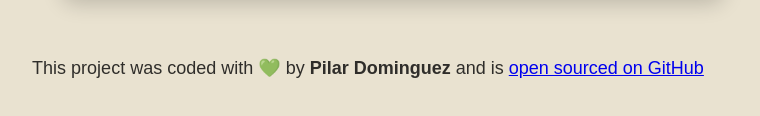
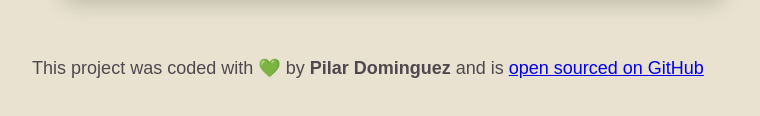
Before and after one commit to Pildomfl/World-clock, a plain HTML site: page index.html in a window 1280 px wide. Shown: the part 520-636 px from the top of the page, without its empty margins (272-1032 px from the left). Drawn offline with nearby package versions, Linux system fonts and the light colour scheme; a script that the page names is missing.

Commit message:
Update style.css

```diff
--- a/css/style.css
+++ b/css/style.css
@@ -63,5 +63,5 @@ select {
 footer {
   text-align: center;
   font-size: 18px;
-  color: rgba(0, 0, 0, 0.8);
+  color: #4f484f;
 }
```
